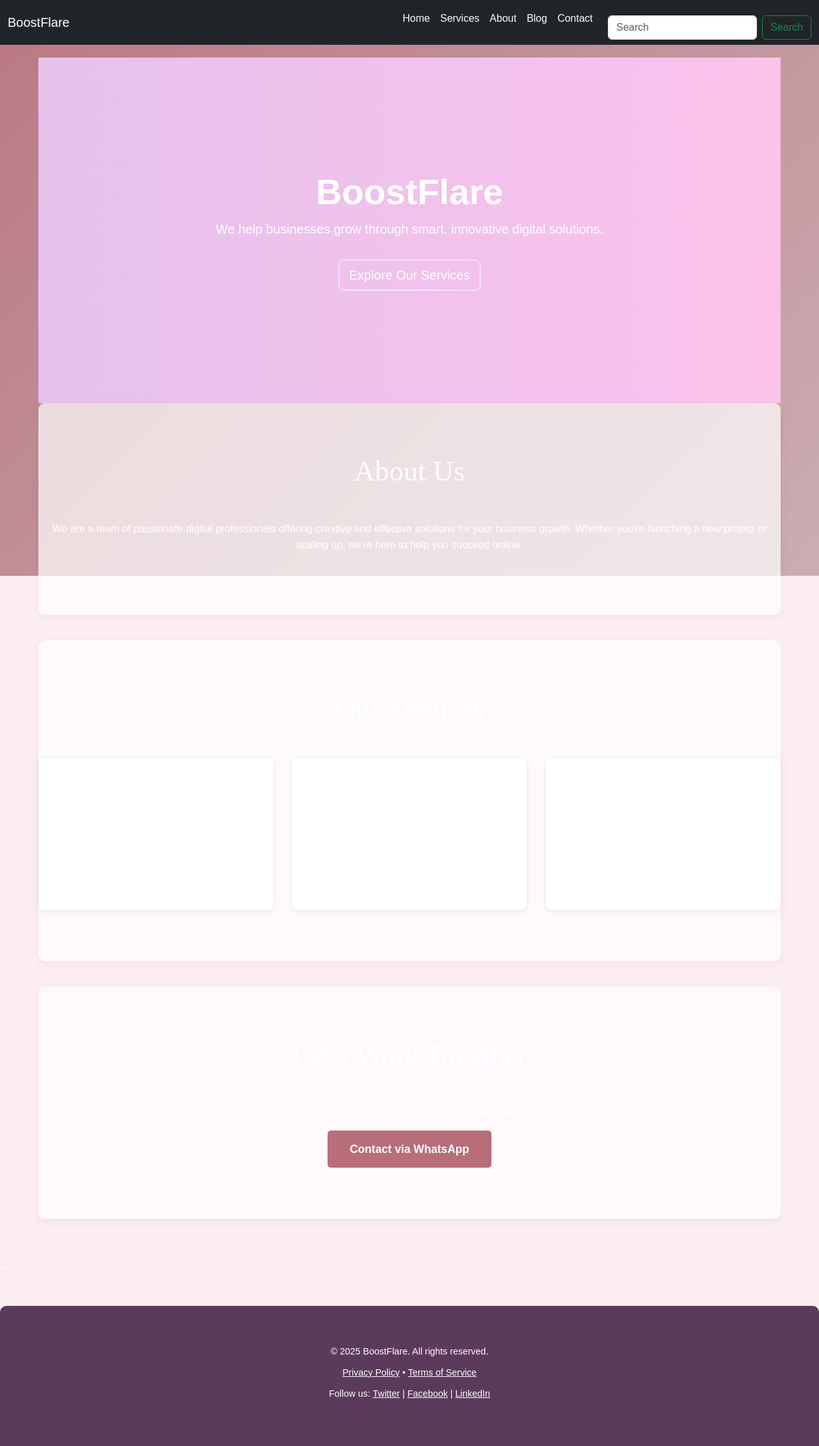
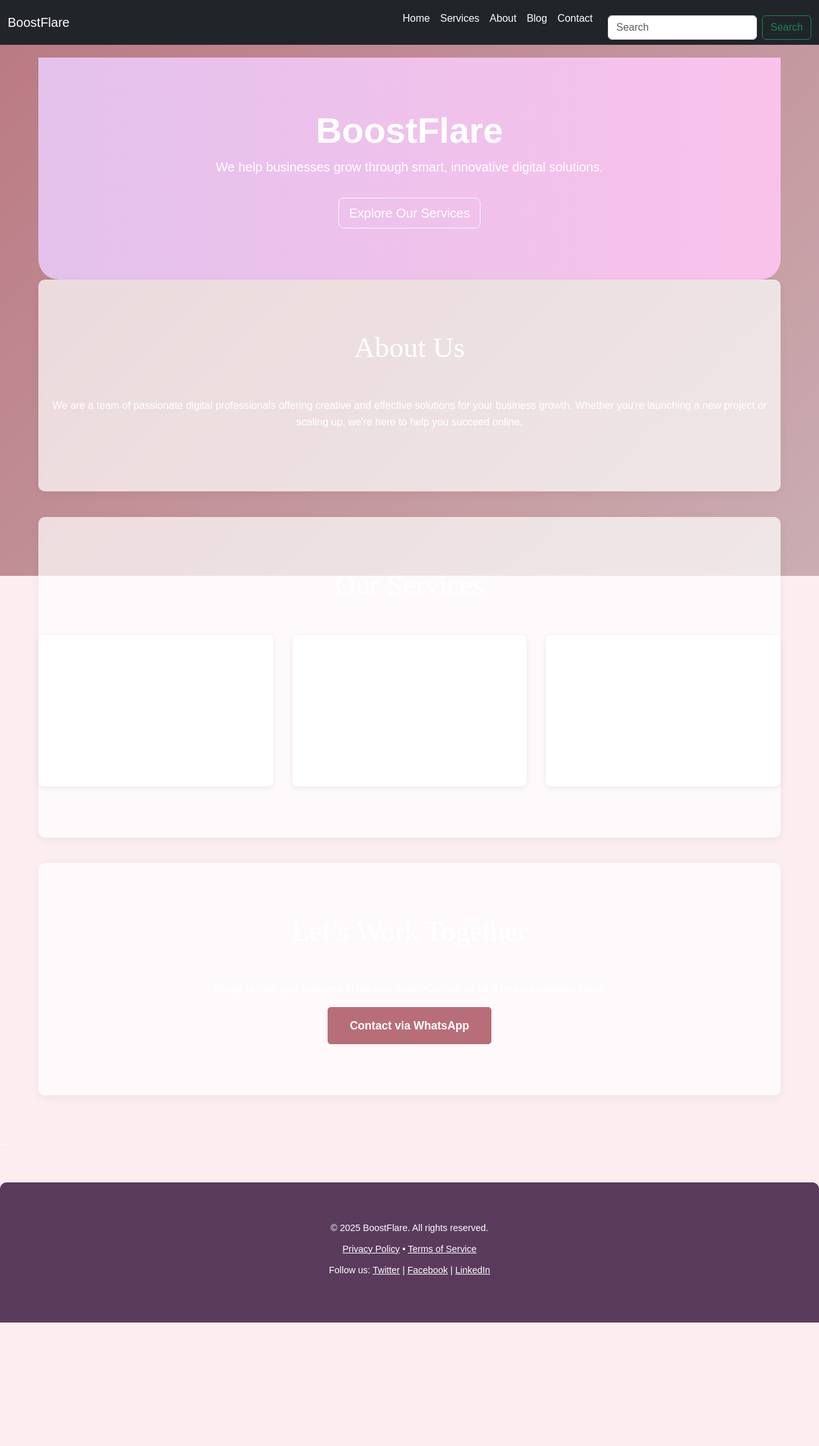
Before and after one commit to candra2012/BoostFlare, a Jekyll site: the page built from index.html, in a window 1280 px wide. Shown: the whole page at 64% size. Built offline with Jekyll 4.4.1, drawn with Linux system fonts in a browser that asks for light colours; after the commit the page ends 2067 px from its top, so only the background shows below that.

Commit message:
Update style.css

```diff
--- a/assets/css/style.css
+++ b/assets/css/style.css
@@ -175,15 +175,13 @@ header {
 
 /* Hero Section */
 .hero-section {
-  min-height: 60vh;
-  display: flex;
-  align-items: center;
-  justify-content: center;
   padding: 60px 20px;
-  color: #fff;
+  text-align: center;
   background: linear-gradient(270deg, #fbc2eb, #a6c1ee);
   background-size: 400% 400%;
-  animation: gradientMove 10s ease infinite;
+  animation: gradientMove 12s ease infinite;
+  color: white;
+  border-radius: 0 0 2rem 2rem;
 }
 
 @keyframes gradientMove {
```
